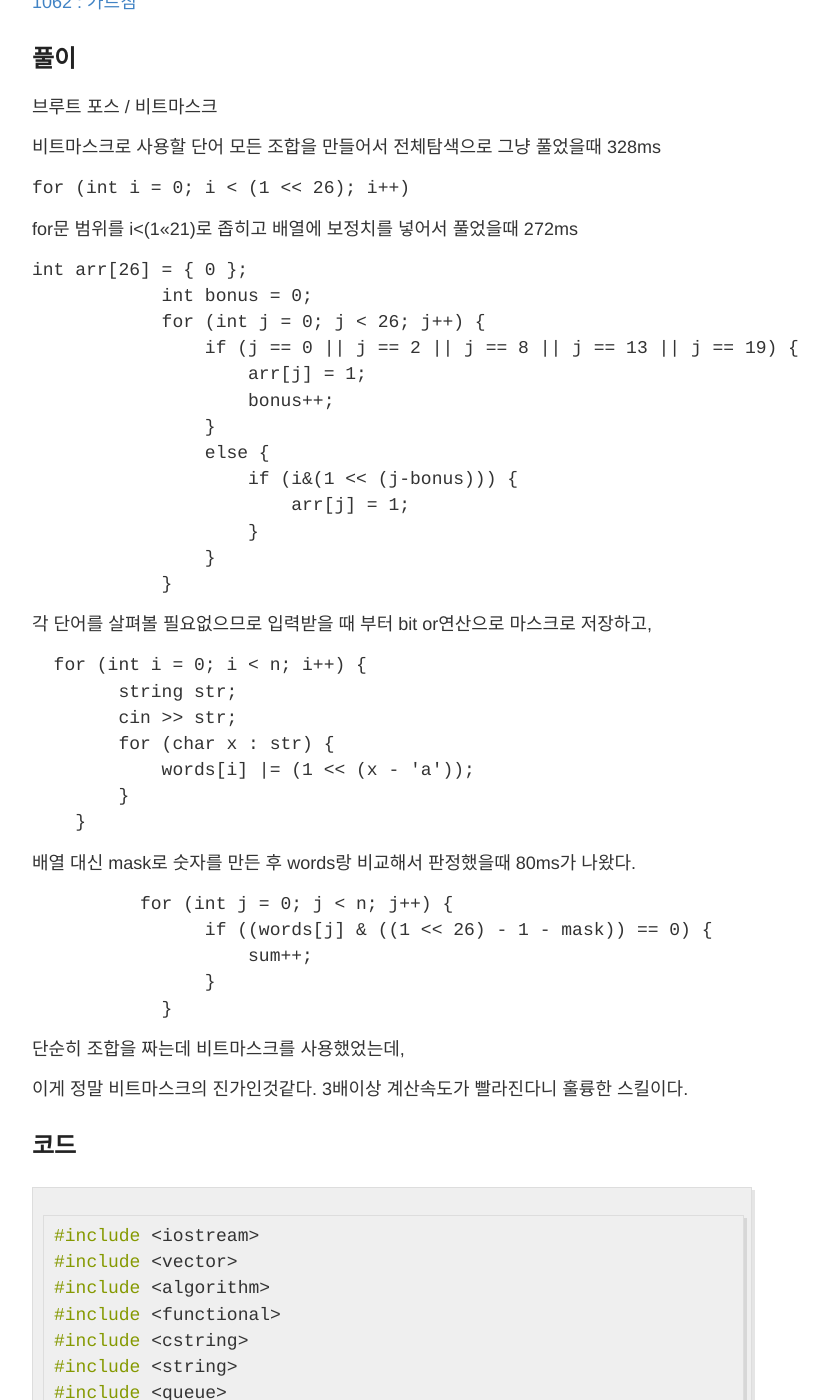
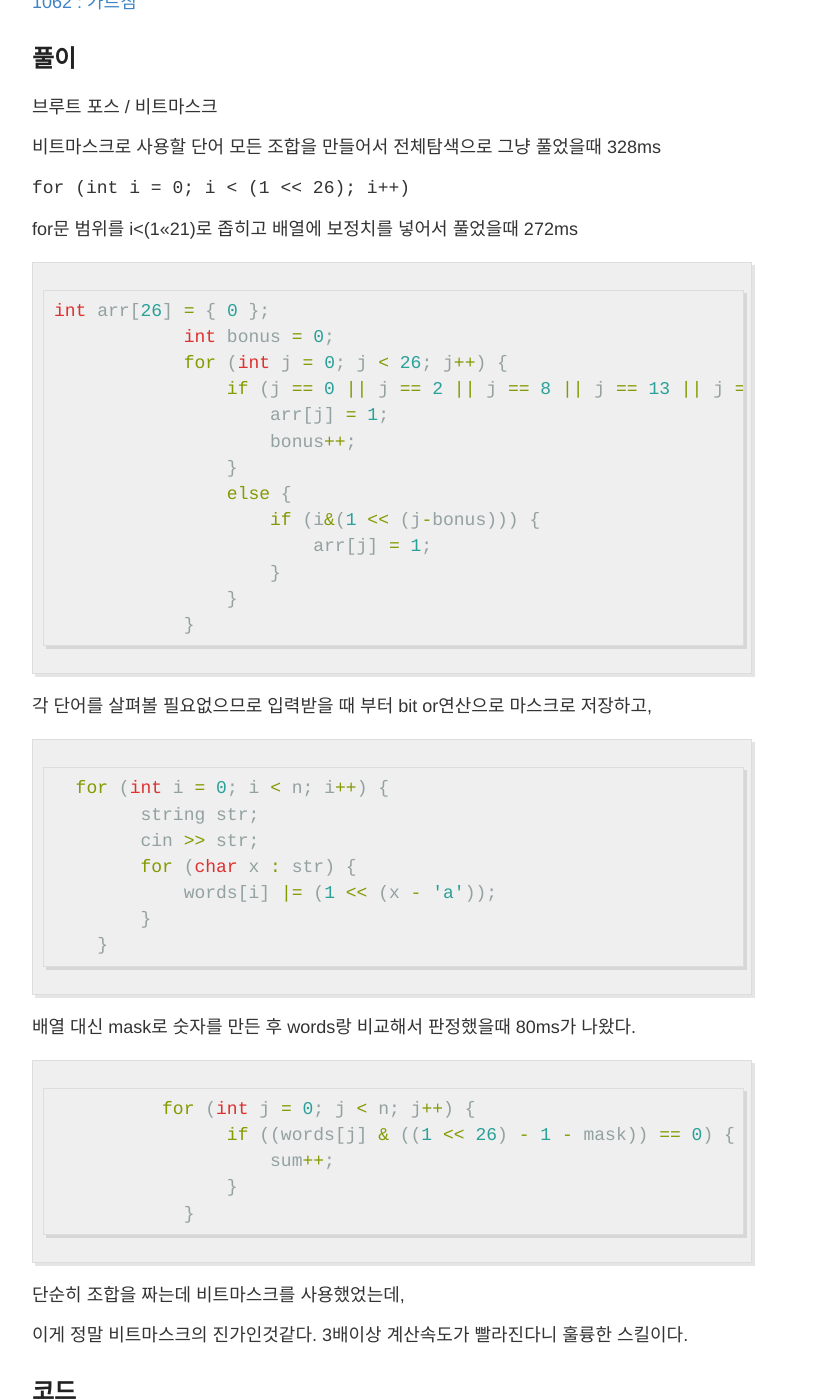
Before and after one commit to newbrother/newbrother.github.io, a Jekyll site: the page built from _posts/2019-5-2-BOJ-1062.md, in a window 1280 px wide and 1400 px high, scrolled down 237 px. Shown: the whole window, without its empty margins (248-1073 px from the left). Built offline with Jekyll 4.4.1, drawn with Linux system fonts in a browser that asks for light colours.

Commit message:
Update 2019-5-2-BOJ-1062.md

````diff
--- a/_posts/2019-5-2-BOJ-1062.md
+++ b/_posts/2019-5-2-BOJ-1062.md
@@ -17,7 +17,7 @@ for (int i = 0; i < (1 << 26); i++)
 
 for문 범위를 i<(1<<21)로 좁히고 배열에 보정치를 넣어서 풀었을때 272ms
 
-```코드
+```cpp
 int arr[26] = { 0 };
             int bonus = 0;
             for (int j = 0; j < 26; j++) {
@@ -35,7 +35,7 @@ int arr[26] = { 0 };
 
 각 단어를 살펴볼 필요없으므로 입력받을 때 부터 bit or연산으로 마스크로 저장하고,
 
-```코드
+```cpp
   for (int i = 0; i < n; i++) {
         string str;
         cin >> str;
@@ -46,7 +46,7 @@ int arr[26] = { 0 };
 ```
 배열 대신 mask로 숫자를 만든 후 words랑 비교해서 판정했을때 80ms가 나왔다.
 
-```코드
+```cpp
           for (int j = 0; j < n; j++) {
                 if ((words[j] & ((1 << 26) - 1 - mask)) == 0) {
                     sum++;
````
